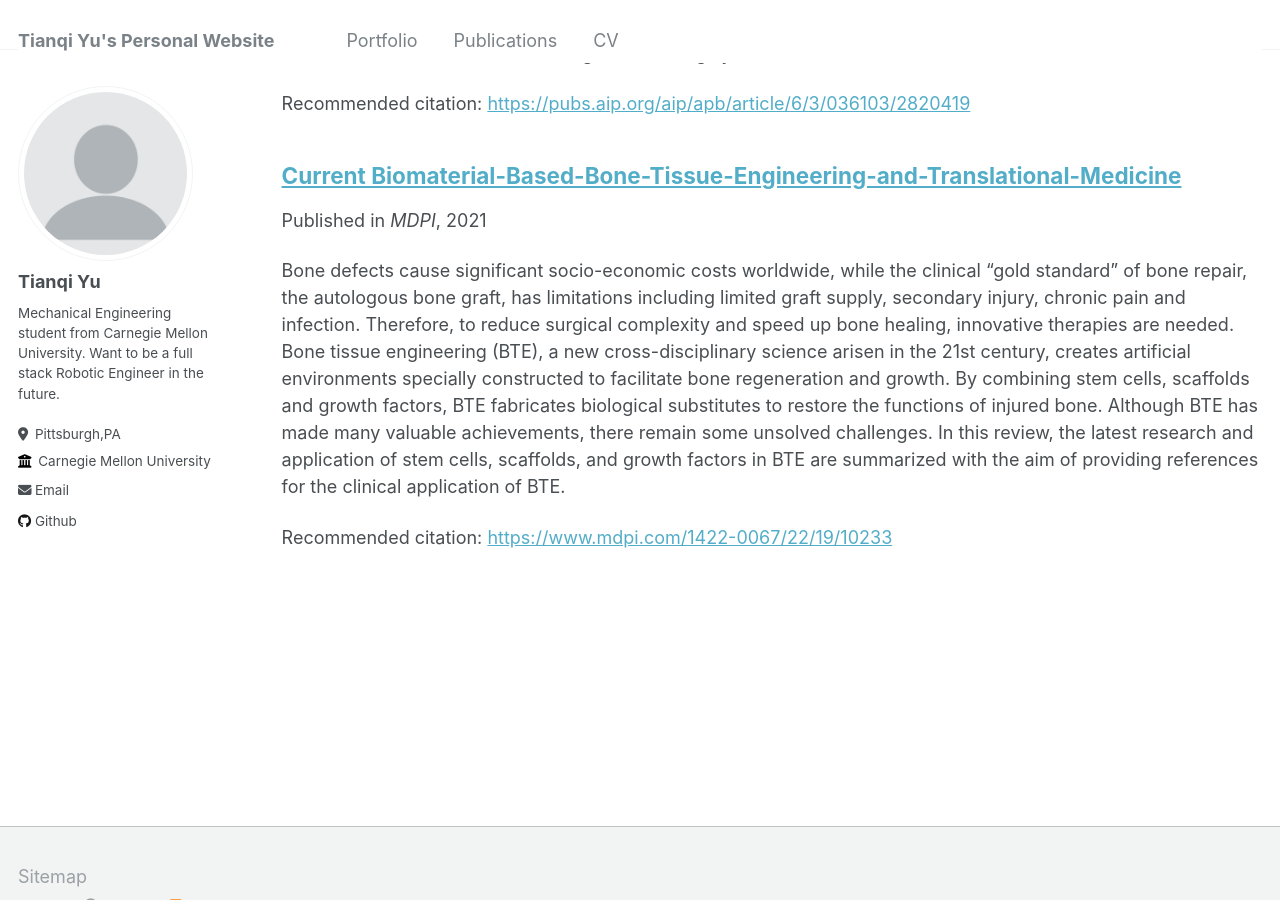
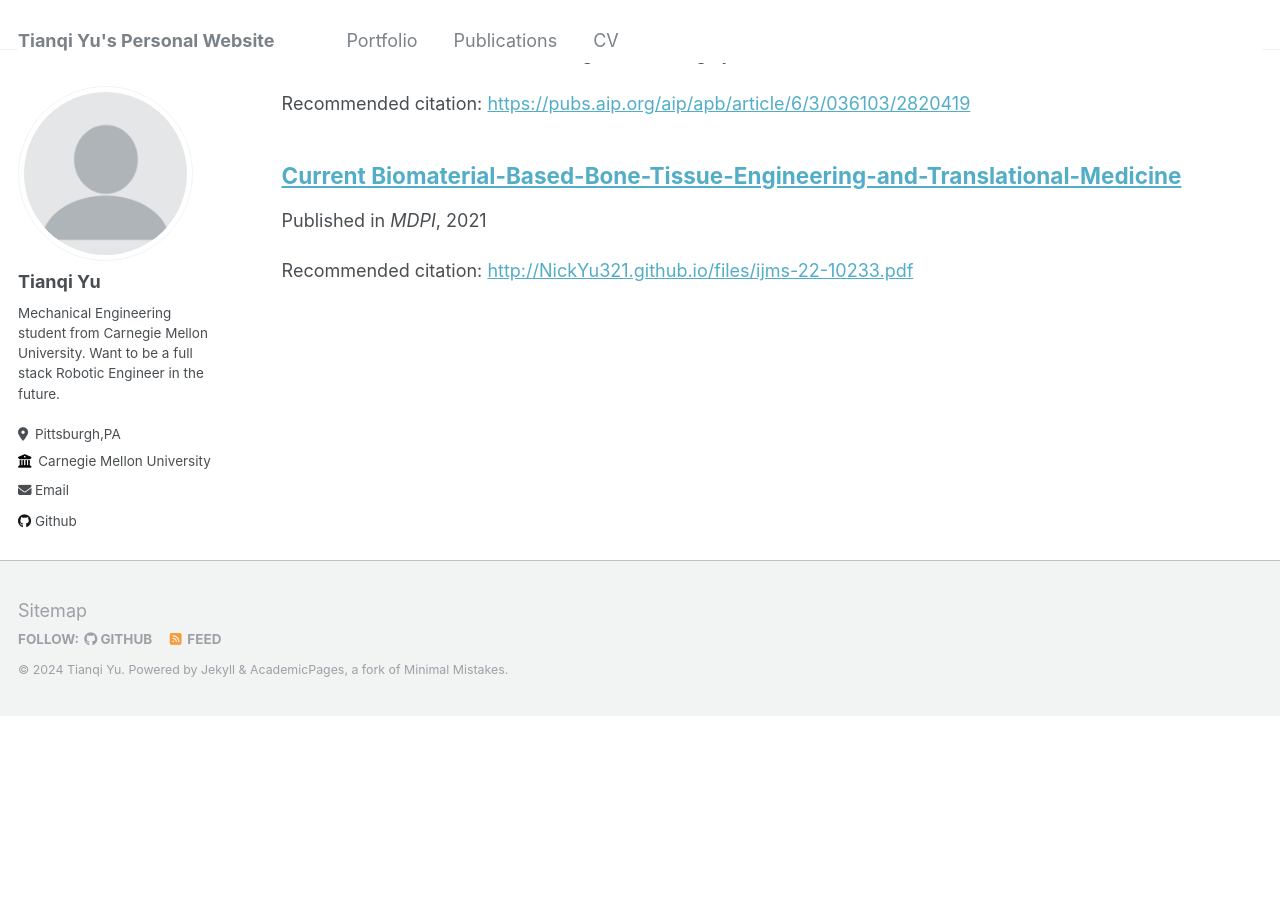
Before and after one commit to NickYu321/NickYu321.github.io, a Jekyll site: the page built from _pages/publications.md, in a window 1280 px wide and 900 px high, scrolled down 485 px. Built offline with Jekyll 4.4.1, drawn with Linux system fonts in a browser that asks for light colours; after the commit the page ends 1200 px from its top, so only the background shows below that; part of the change alters nothing that is shown.

Commit message:
Update 2021-09-14-Current Biomaterial-Based Bone Tissue Engineering and Translational Medicine.md

```diff
--- a/_publications/2021-09-14-Current Biomaterial-Based Bone Tissue Engineering and Translational Medicine.md
+++ b/_publications/2021-09-14-Current Biomaterial-Based Bone Tissue Engineering and Translational Medicine.md
@@ -1,10 +1,11 @@
 ---
 title: "Current Biomaterial-Based-Bone-Tissue-Engineering-and-Translational-Medicine"
 collection: publications
-permalink: /files/036103_1_online.pdf
+permalink: /files/2021-09-14-Current Biomaterial-Based Bone Tissue Engineering and Translational Medicine
+excerpt: ''
 date: 2021-09-14
 venue: 'MDPI'
-paperurl: 'https://www.mdpi.com/1422-0067/22/19/10233'
+paperurl: 'http://NickYu321.github.io/files/ijms-22-10233.pdf'
 citation: ''
 ---
 
```
